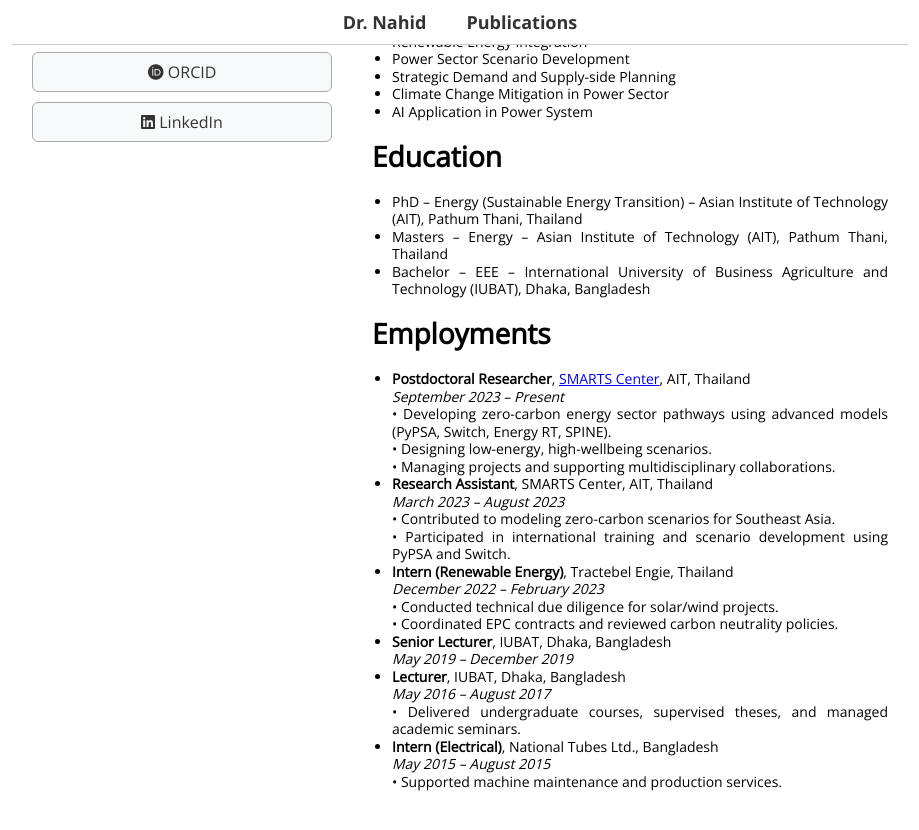
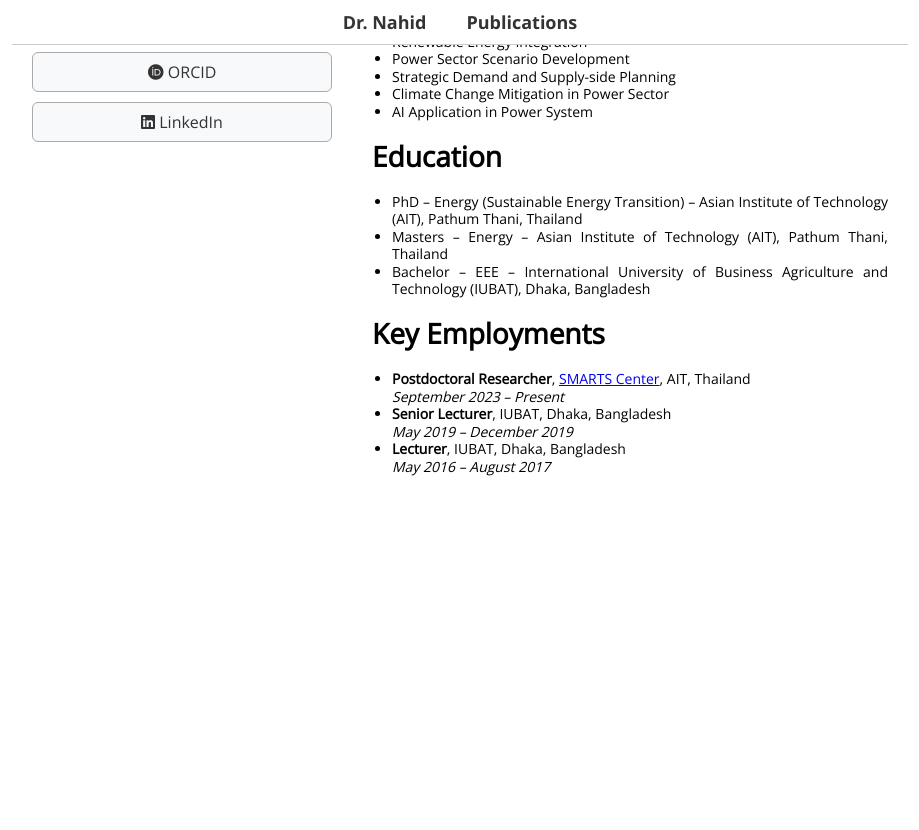
Before and after one commit to FiruzAhamed/firuzahamed.github.io, a Jekyll site: the page built from index.md, in a window 1280 px wide and 900 px high, scrolled down 549 px. Shown: the top 830 px of the window, without its empty margins (180-1099 px from the left). Built offline with Jekyll 4.4.1, drawn with Linux system fonts in a browser that asks for light colours; after the commit the page ends 1134 px from its top, so only the background shows below that.

Commit message:
Update index.md
Signed-off-by: Firuz Ahamed Nahid <122635742+FiruzAhamed@users.noreply.github.com>

```diff
--- a/index.md
+++ b/index.md
@@ -14,39 +14,31 @@ permalink: /
 
 <!-- TWO COLUMN CONTAINER -->
 <div class="homepage-container">
-
   <!-- LEFT SECTION: PHOTO + BUTTONS -->
   <div class="left-panel">
     <img src="/image/Untitled design.png" alt="Dr. Nahid" class="profile-pic">
-
     <h2>Dr. Firuz Ahamed Nahid</h2>
-
     <p>
       Postdoctoral Researcher <br>
       <a href="https://smartscenter.ait.ac.th/smarts-people" target="_blank">SMARTS Center</a><br>
       <a href="https://ait.ac.th/" target="_blank">Asian Institute of Technology</a><br>
       Pathum Thani 12120, Thailand
     </p>
-
     <div class="link-buttons">
       <a href="https://scholar.google.com/citations?user=uqPruO4AAAAJ&hl=en" target="_blank"><i class="fab fa-google"></i> Google Scholar</a>
       <a href="https://orcid.org/0000-0002-2531-7640" target="_blank"><i class="fab fa-orcid"></i> ORCID</a>
       <a href="https://www.linkedin.com/in/firuz-ahamed-nahid/" target="_blank"><i class="fab fa-linkedin"></i> LinkedIn</a>
     </div>
   </div>
-
   <!-- RIGHT SECTION: BIO + CONTENT -->
   <div class="right-panel">
-
     <div class="intro-heading">
       <h1>السَّلاَمُ عَلَيْكُمْ وَرَحْمَةُ اللهِ وَبَرَكَاتُهُ</h1>
       <h2>May the peace, mercy, and blessings of Allah be with you</h2>
     </div>
-
     <p>
       Dr. Firuz Ahamed Nahid is a researcher in the field of energy systems. His research area focuses on power sector decarbonization, including modeling of the electricity sector, developing national and regional-scale power sector scenarios, assessing the socio-economic impacts of power sector transition, and creating open-source power sector models. Particularly, he works on power sector decarbonization of the developing Asian region. He is from Bangladesh and currently based in Thailand, where he works as a postdoctoral researcher at the SMARTS Center, Asian Institute of Technology.
     </p>
-
     <p>
       His research has been published in various peer-reviewed Scopus and SCI indexed journals in the energy sector, such as
       <a href="https://www.sciencedirect.com/journal/renewable-energy-focus" target="_blank">Renewable Energy Focus</a>,
@@ -57,7 +49,6 @@ permalink: /
       <a href="https://ieeexplore.ieee.org/Xplore/home.jsp" target="_blank">IEEE conferences</a>.
       He regularly participates in international workshops and conferences.
     </p>
-
     <h1>Research Interest</h1>
     <ul>
       <li>Energy System Modelling</li>
@@ -68,34 +59,19 @@ permalink: /
       <li>AI Application in Power System</li>
     </ul>
 
-    <h1>Education</h1>
+      <h1>Education</h1>
     <ul>
       <li>PhD – Energy (Sustainable Energy Transition) – Asian Institute of Technology (AIT), Pathum Thani, Thailand</li>
       <li>Masters – Energy – Asian Institute of Technology (AIT), Pathum Thani, Thailand</li>
       <li>Bachelor – EEE – International University of Business Agriculture and Technology (IUBAT), Dhaka, Bangladesh</li>
     </ul>
 
-    <h1>Employments</h1>
+      <h1>Key Employments</h1>
     <ul>
       <li>
         <strong>Postdoctoral Researcher</strong>,
         <a href="https://smartscenter.ait.ac.th/smarts-people" target="_blank">SMARTS Center</a>, AIT, Thailand <br>
         <em>September 2023 – Present</em><br>
-        • Developing zero-carbon energy sector pathways using advanced models (PyPSA, Switch, Energy RT, SPINE).<br>
-        • Designing low-energy, high-wellbeing scenarios.<br>
-        • Managing projects and supporting multidisciplinary collaborations.
-      </li>
-      <li>
-        <strong>Research Assistant</strong>, SMARTS Center, AIT, Thailand<br>
-        <em>March 2023 – August 2023</em><br>
-        • Contributed to modeling zero-carbon scenarios for Southeast Asia.<br>
-        • Participated in international training and scenario development using PyPSA and Switch.
-      </li>
-      <li>
-        <strong>Intern (Renewable Energy)</strong>, Tractebel Engie, Thailand<br>
-        <em>December 2022 – February 2023</em><br>
-        • Conducted technical due diligence for solar/wind projects.<br>
-        • Coordinated EPC contracts and reviewed carbon neutrality policies.
       </li>
       <li>
         <strong>Senior Lecturer</strong>, IUBAT, Dhaka, Bangladesh<br>
@@ -104,12 +80,6 @@ permalink: /
       <li>
         <strong>Lecturer</strong>, IUBAT, Dhaka, Bangladesh<br>
         <em>May 2016 – August 2017</em><br>
-        • Delivered undergraduate courses, supervised theses, and managed academic seminars.
-      </li>
-      <li>
-        <strong>Intern (Electrical)</strong>, National Tubes Ltd., Bangladesh<br>
-        <em>May 2015 – August 2015</em><br>
-        • Supported machine maintenance and production services.
       </li>
     </ul>
 
```
